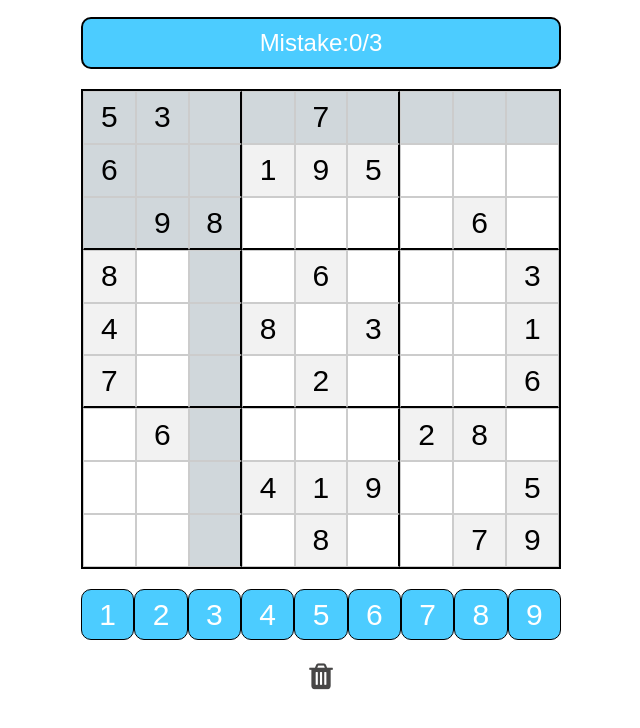
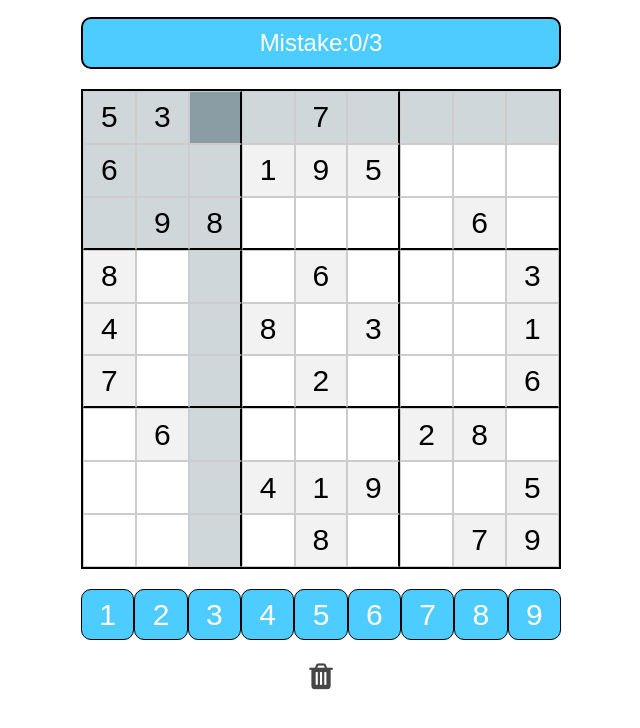
Before and after one commit to Kumari-Divya-Rashmi/SudokuSolver_Project, a plain HTML site: page index.html in a window 1280 px wide. Both pictures are taken after a click on the element 534 px from the left and 185 px from the top of the page. Shown: the part 68-796 px from the top of the page, without its empty margins (319-959 px from the left). Drawn offline with Linux system fonts and the light colour scheme.

Commit message:
Update index.css

```diff
--- a/index.css
+++ b/index.css
@@ -70,7 +70,7 @@ body {
 }
 
 .select-tile {
-  background-color: rgba(22, 59, 75, 0.2);  /* darker blue */
+  background-color: rgba(22, 59, 75, 0.5);  /* darker blue */
 }
 .same-number {
   background-color: rgba(11, 62, 82, 0.5);
```
